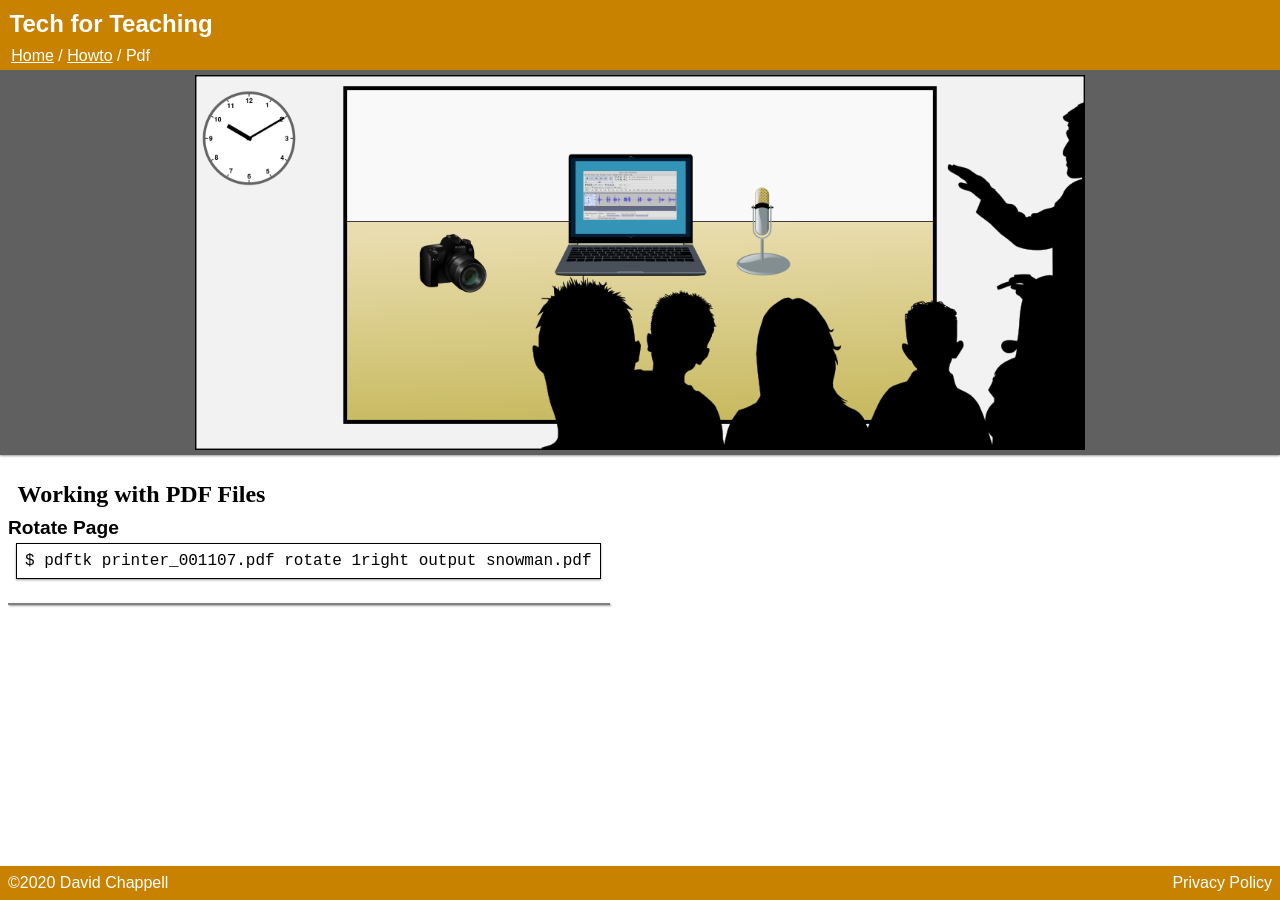
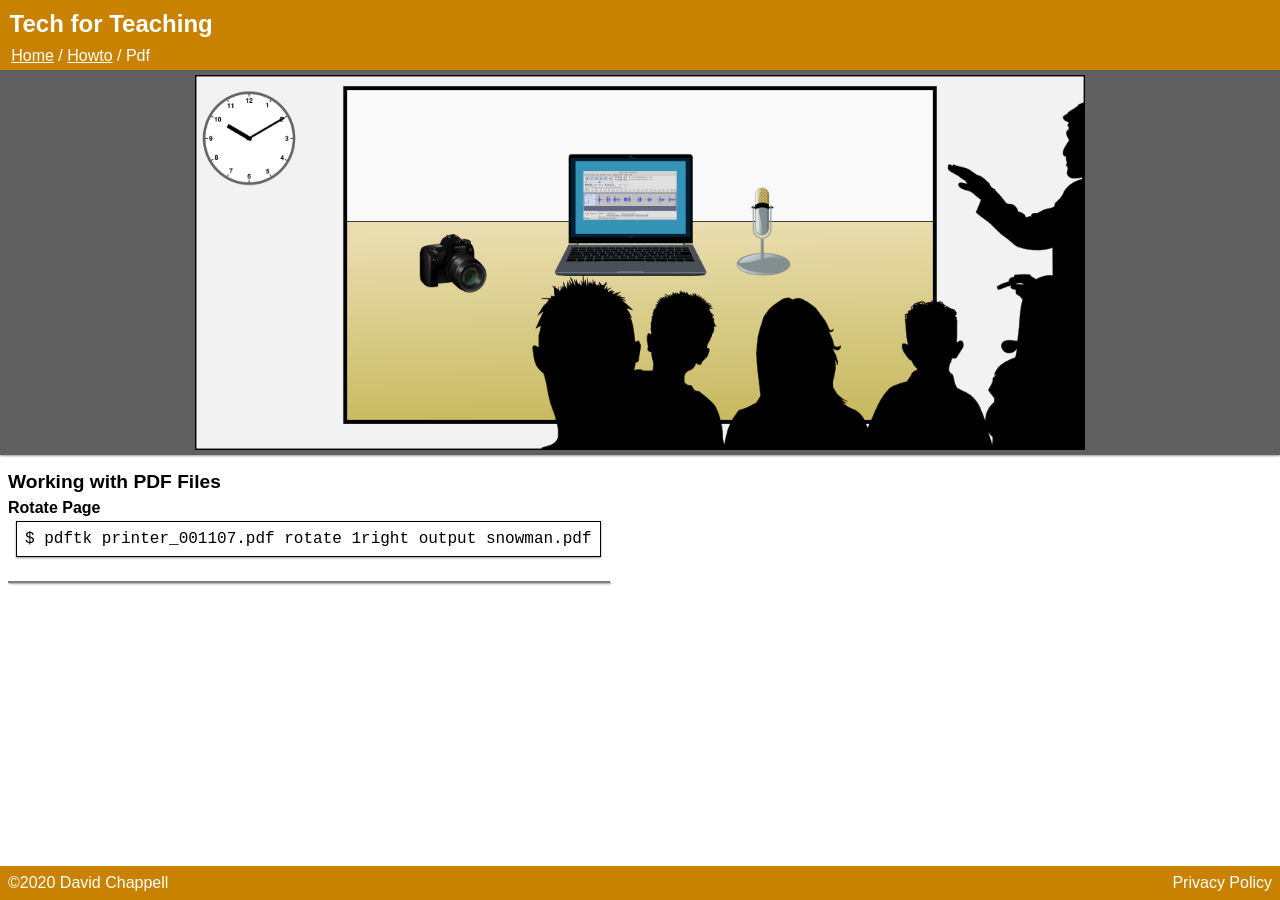
Before and after one commit to david672orford/tech-for-teaching, a Jekyll site: the page built from howto/pdf/index.md, in a window 1280 px wide. Built offline with Jekyll 4.4.1, drawn with Linux system fonts in a browser that asks for light colours; our own code applies the rules of GitHub Pages for plain Markdown files.

Commit message:
fixed formatting error

```diff
--- a/howto/pdf/index.md
+++ b/howto/pdf/index.md
@@ -1,5 +1,5 @@
-# Working with PDF Files
+## Working with PDF Files
 
-## Rotate Page
+### Rotate Page
 
     $ pdftk printer_001107.pdf rotate 1right output snowman.pdf
```
